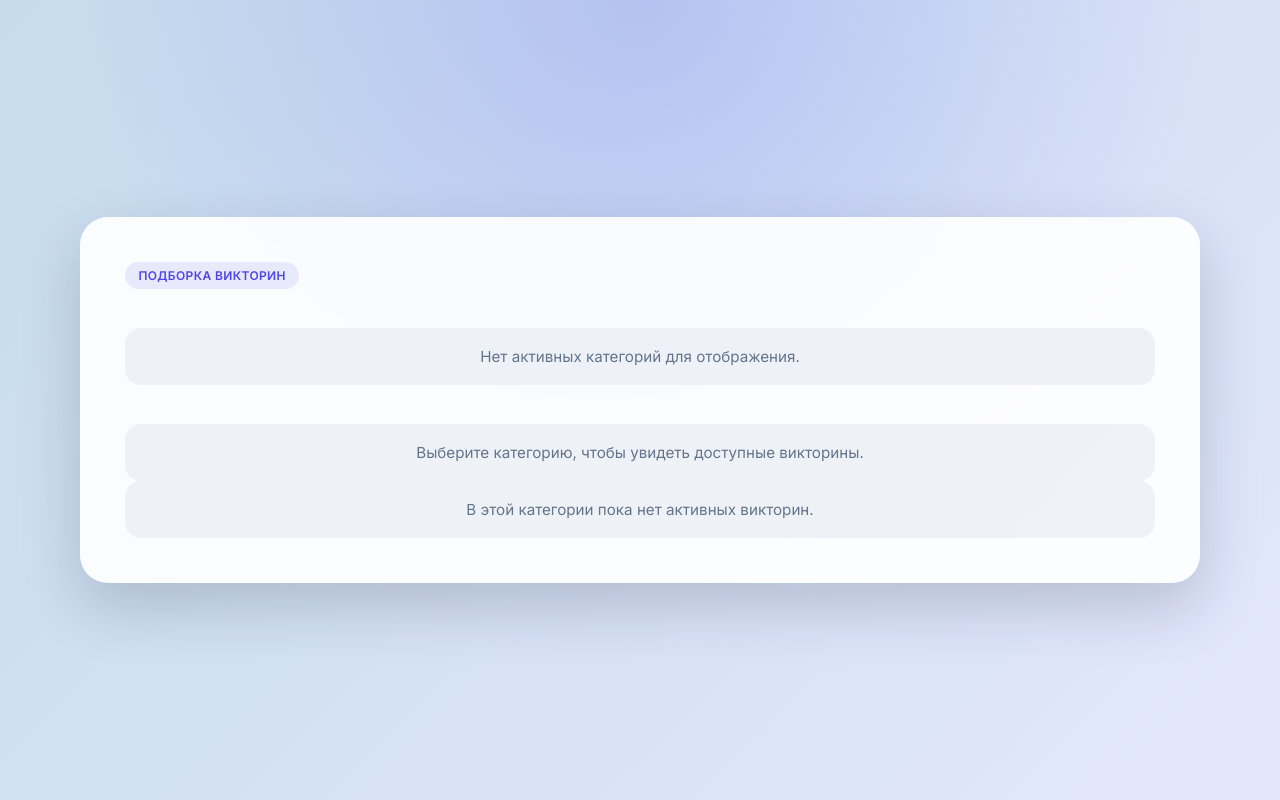
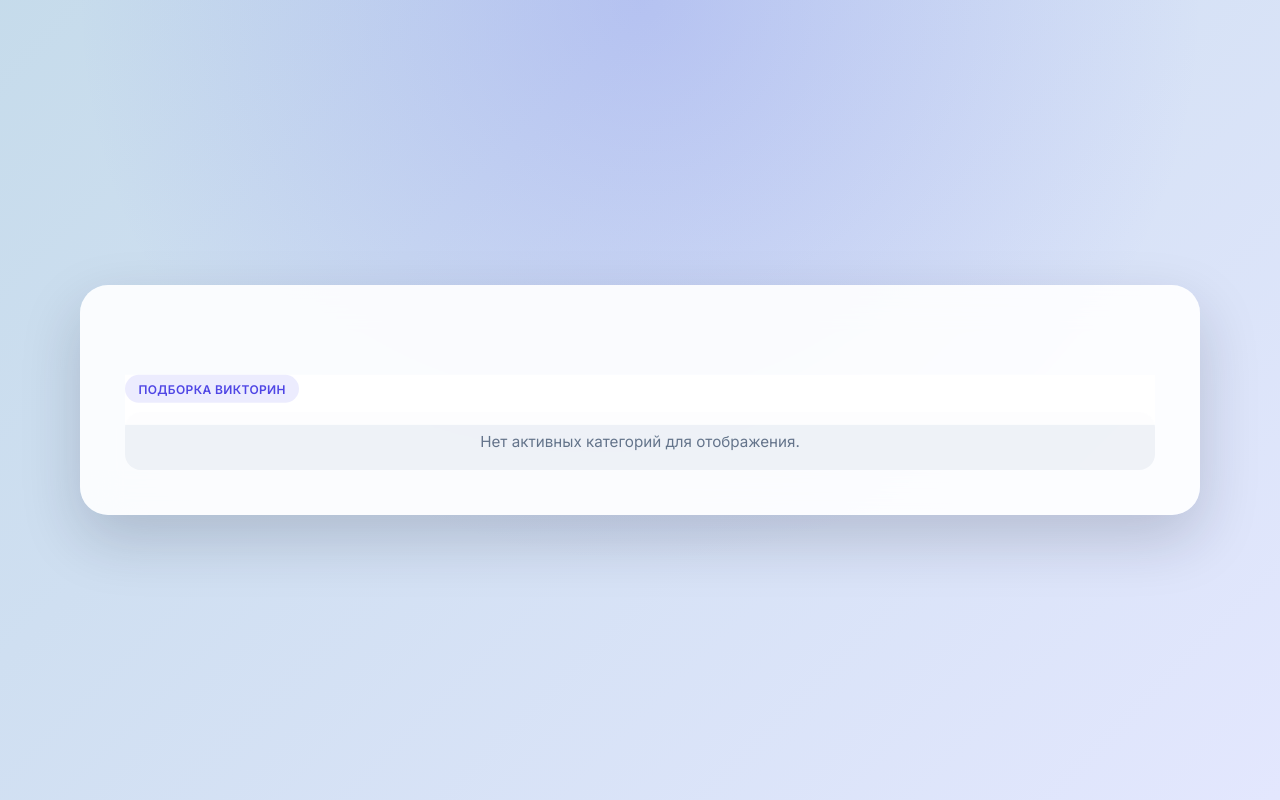
Before and after one commit to Atubu88/quiz, a FastAPI app: page / in a window 1280 px wide. Run offline with FastAPI, Linux system fonts and the light colour scheme; some libraries are stand-ins or nearby versions.

Commit message:
Keep category bar pinned under the header

```diff
--- a/webapp/templates/index.html
+++ b/webapp/templates/index.html
@@ -24,6 +24,8 @@
         --chip-border: rgba(99, 102, 241, 0.35);
         --card-border: rgba(15, 23, 42, 0.08);
         --shadow: 0 24px 60px rgba(15, 23, 42, 0.18);
+        --surface-padding: clamp(1.5rem, 3.5vw, 3rem);
+        --category-bar-height: clamp(4rem, 3.5rem + 1vw, 4.75rem);
       }
 
       * {
@@ -51,17 +53,86 @@
       .layout__surface {
         background: var(--bg-surface);
         border-radius: clamp(18px, 3vw, 28px);
-        padding: clamp(1.5rem, 3.5vw, 3rem);
+        padding: var(--surface-padding);
         box-shadow: var(--shadow);
         position: relative;
         overflow: hidden;
         backdrop-filter: blur(18px);
+        display: flex;
+        flex-direction: column;
+      }
+
+      .layout__surface:has(.home-view) {
+        max-height: calc(100vh - var(--surface-padding) * 2);
       }
 
       #content {
         display: flex;
         flex-direction: column;
         gap: clamp(1.5rem, 3vw, 2.75rem);
+        flex: 1;
+        min-height: 0;
+      }
+
+      .home-view {
+        display: flex;
+        flex-direction: column;
+        gap: clamp(1.25rem, 2.5vw, 2rem);
+        flex: 1;
+        min-height: 0;
+      }
+
+      .home-view__pinned {
+        position: sticky;
+        top: var(--surface-padding);
+        z-index: 5;
+        display: flex;
+        flex-direction: column;
+        gap: clamp(1rem, 2vw, 1.5rem);
+        padding-bottom: clamp(1rem, 2vw, 1.4rem);
+        background: var(--bg-surface);
+        flex-shrink: 0;
+      }
+
+      .home-view__content {
+        display: flex;
+        flex-direction: column;
+        gap: clamp(1.25rem, 2.5vw, 2rem);
+        flex: 1;
+        min-height: 0;
+      }
+
+      .category-panel {
+        display: flex;
+        flex-direction: column;
+        gap: clamp(1.25rem, 2.5vw, 2rem);
+        flex: 1;
+        min-height: 0;
+      }
+
+      .category-panel__header {
+        flex-shrink: 0;
+      }
+
+      .category-panel__scroller {
+        flex: 1;
+        min-height: 0;
+        overflow-y: auto;
+        padding-right: 0.25rem;
+        margin-right: -0.25rem;
+        max-height: max(
+          15rem,
+          calc(100vh - var(--surface-padding) * 2 - var(--category-bar-height) - clamp(6rem, 8vw, 8rem))
+        );
+      }
+
+      .category-panel__scroller::-webkit-scrollbar {
+        width: 6px;
+      }
+
+      .category-panel__scroller::-webkit-scrollbar-thumb {
+        background: rgba(99, 102, 241, 0.25);
+        border-radius: 999px;
       }
 
       .home-header__eyebrow {
@@ -94,7 +165,12 @@
       .categories-section {
         display: flex;
         flex-direction: column;
-        gap: 1rem;
+        justify-content: center;
+        gap: 0.75rem;
+        height: var(--category-bar-height);
+        min-height: var(--category-bar-height);
+        max-height: var(--category-bar-height);
+        flex-shrink: 0;
       }
 
       .categories-scroll {
--- a/webapp/templates/partials/category_panel.html
+++ b/webapp/templates/partials/category_panel.html
@@ -1,3 +1,4 @@
+<div class="category-panel__header">
   {% if selected_category %}
     <section class="category-summary">
       <h2 class="category-summary__title">{{ selected_category.name }}</h2>
@@ -6,7 +7,10 @@
   {% else %}
     <p class="empty-state">Выберите категорию, чтобы увидеть доступные викторины.</p>
   {% endif %}
+</div>
 
+<div class="category-panel__scroller" role="region" aria-live="polite">
   <section id="quiz-list">
     {% include "partials/quiz_list.html" %}
   </section>
+</div>
--- a/webapp/templates/partials/home.html
+++ b/webapp/templates/partials/home.html
@@ -1,3 +1,5 @@
+<div class="home-view">
+  <div class="home-view__pinned">
     <section class="home-header">
       <span class="home-header__eyebrow">Подборка викторин</span>
     </section>
@@ -31,10 +33,16 @@
           {% endfor %}
         </div>
       </section>
+    {% endif %}
+  </div>
+
+  <div class="home-view__content">
+    <div id="category-panel" class="category-panel">
+      {% if categories %}
+        {% include "partials/category_panel.html" %}
       {% else %}
         <p class="empty-state">Нет активных категорий для отображения.</p>
       {% endif %}
-
-<div id="category-panel">
-  {% include "partials/category_panel.html" %}
     </div>
+  </div>
+</div>
```
Lines whose indentation alone changed are shown as unchanged.
